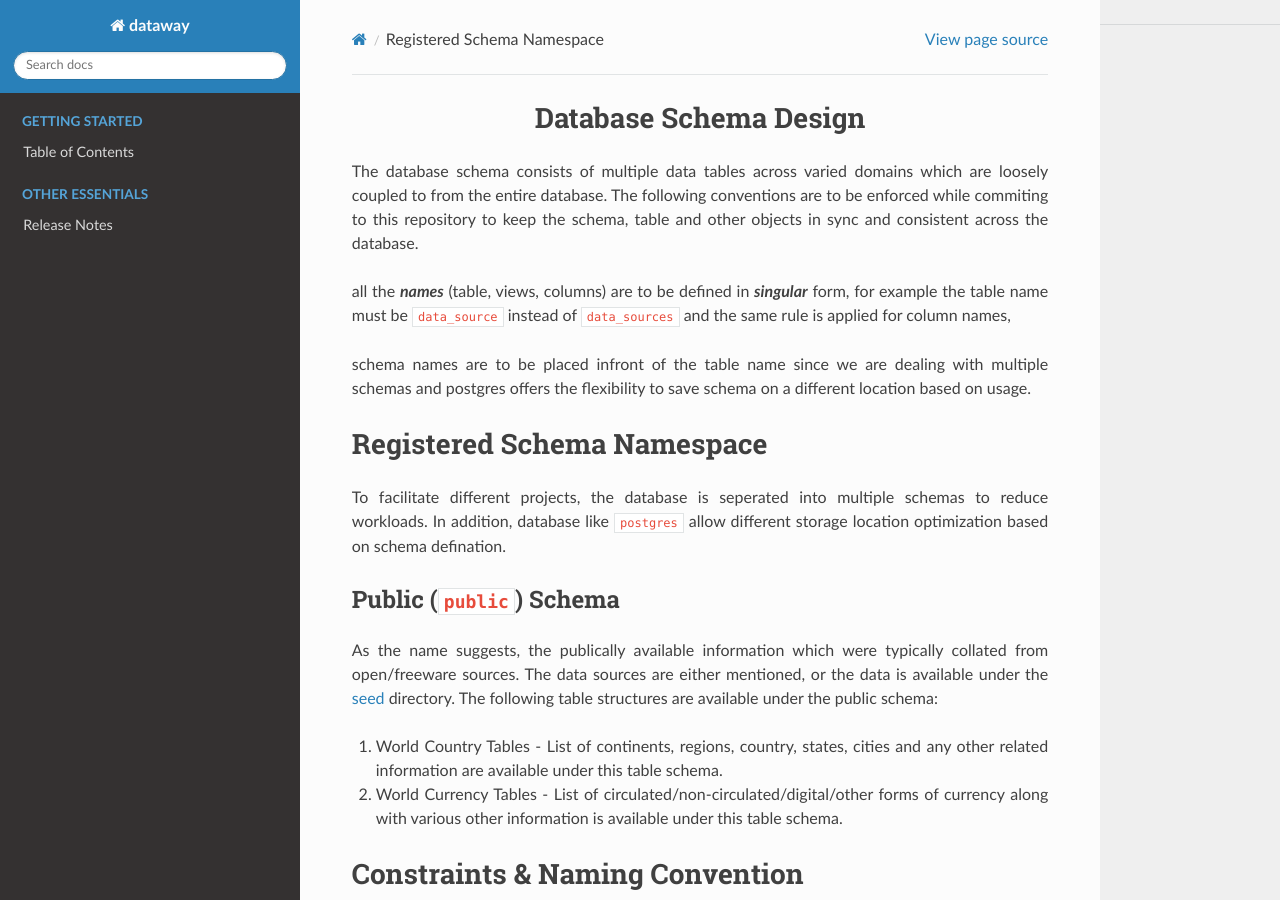
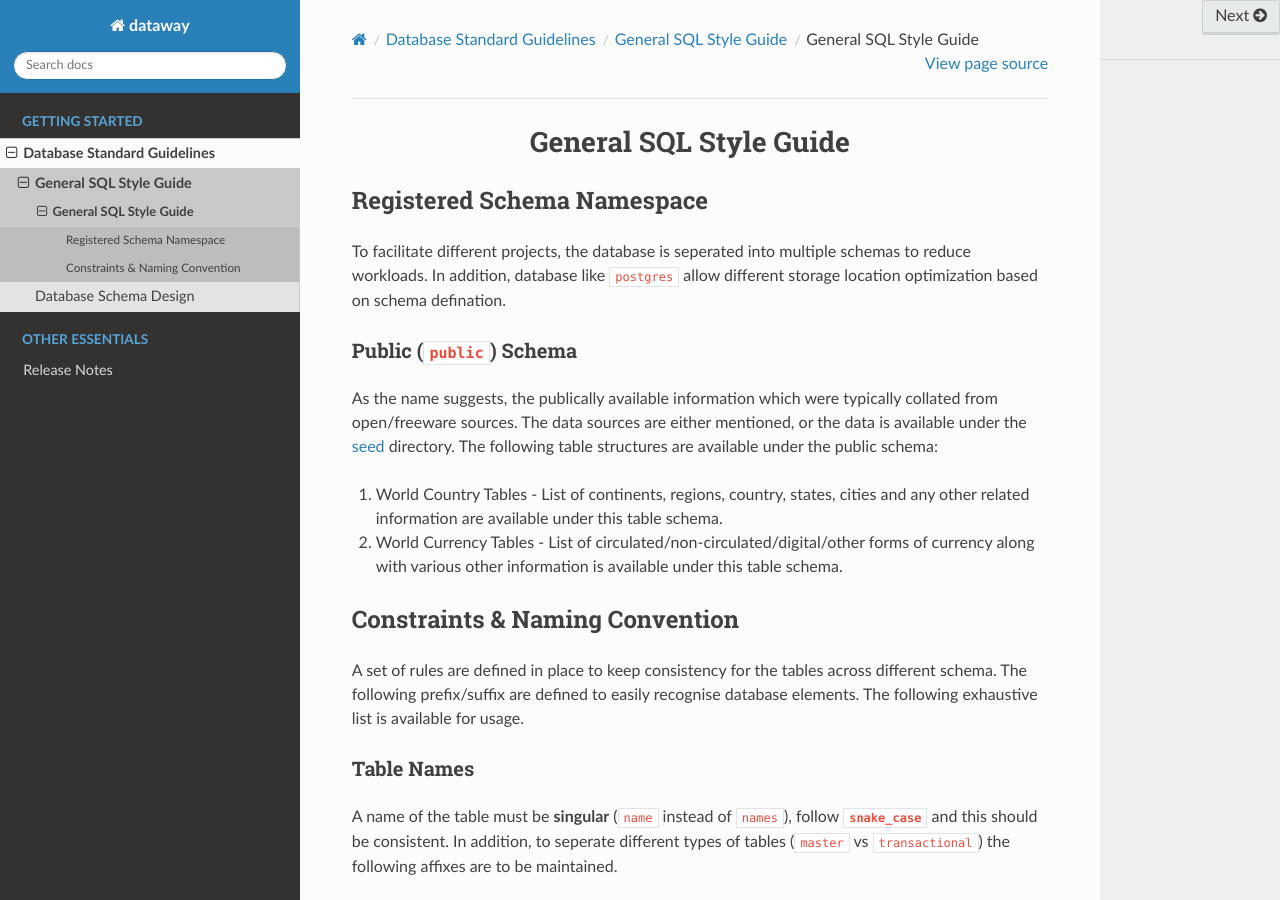
Before and after one commit to digitphilia/dataway, a Sphinx documentation site: the page built from docs/standard/general/names.md, in a window 1280 px wide and 900 px high. Built offline with Sphinx 7.4.7 and the Read the Docs theme 3.1.0, drawn with Linux system fonts in a browser that asks for light colours; the version number could not be read and is left out.

```diff
--- a/docs/standard/NAMING_CONVENTION.md
+++ b/docs/standard/general/names.md
@@ -1,15 +1,10 @@
-<h1 align = "center">Database Schema Design</h1>
+<div align = "center">
 
-<div align = "justify">
+# General SQL Style Guide
 
-The database schema consists of multiple data tables across varied domains which are loosely coupled to from the entire
-database. The following conventions are to be enforced while commiting to this repository to keep the schema, table and
-other objects in sync and consistent across the database.
+</div>
 
-  - all the **_names_** (table, views, columns) are to be defined in **_singular_** form, for example the table name must
-    be `data_source` instead of `data_sources` and the same rule is applied for column names,
-  - schema names are to be placed infront of the table name since we are dealing with multiple schemas and postgres
-    offers the flexibility to save schema on a different location based on usage.
+<div>
 
 ## Registered Schema Namespace
 
```
Also changed, not shown: docs/standard/general/index.md (added, +29 -0 lines), docs/standard/index.md (+17 -8 lines), docs/standard/softlinks.md (renamed from docs/standard/INTERCONNECTED_SCHEMA.md, +5 -1 lines).
